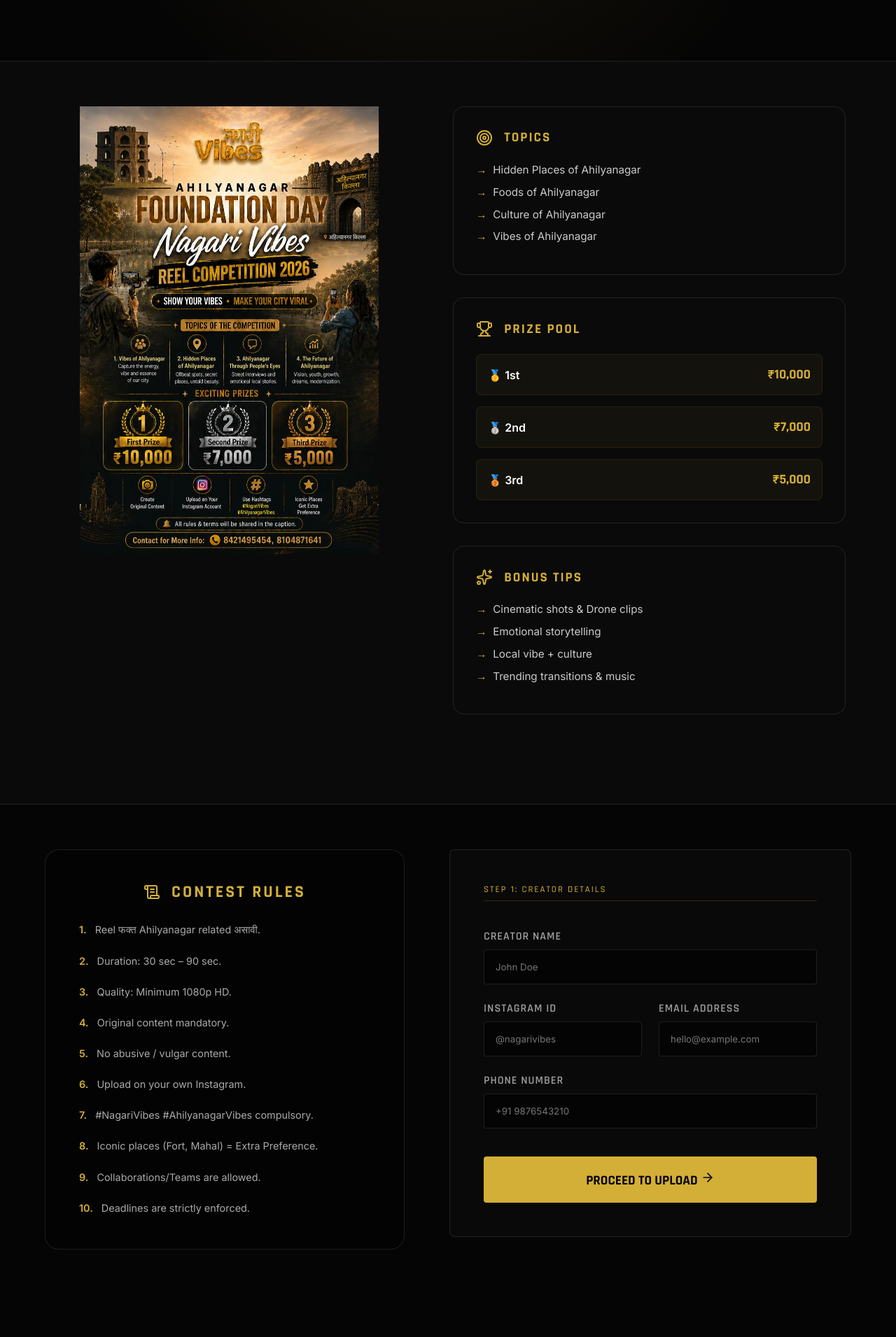
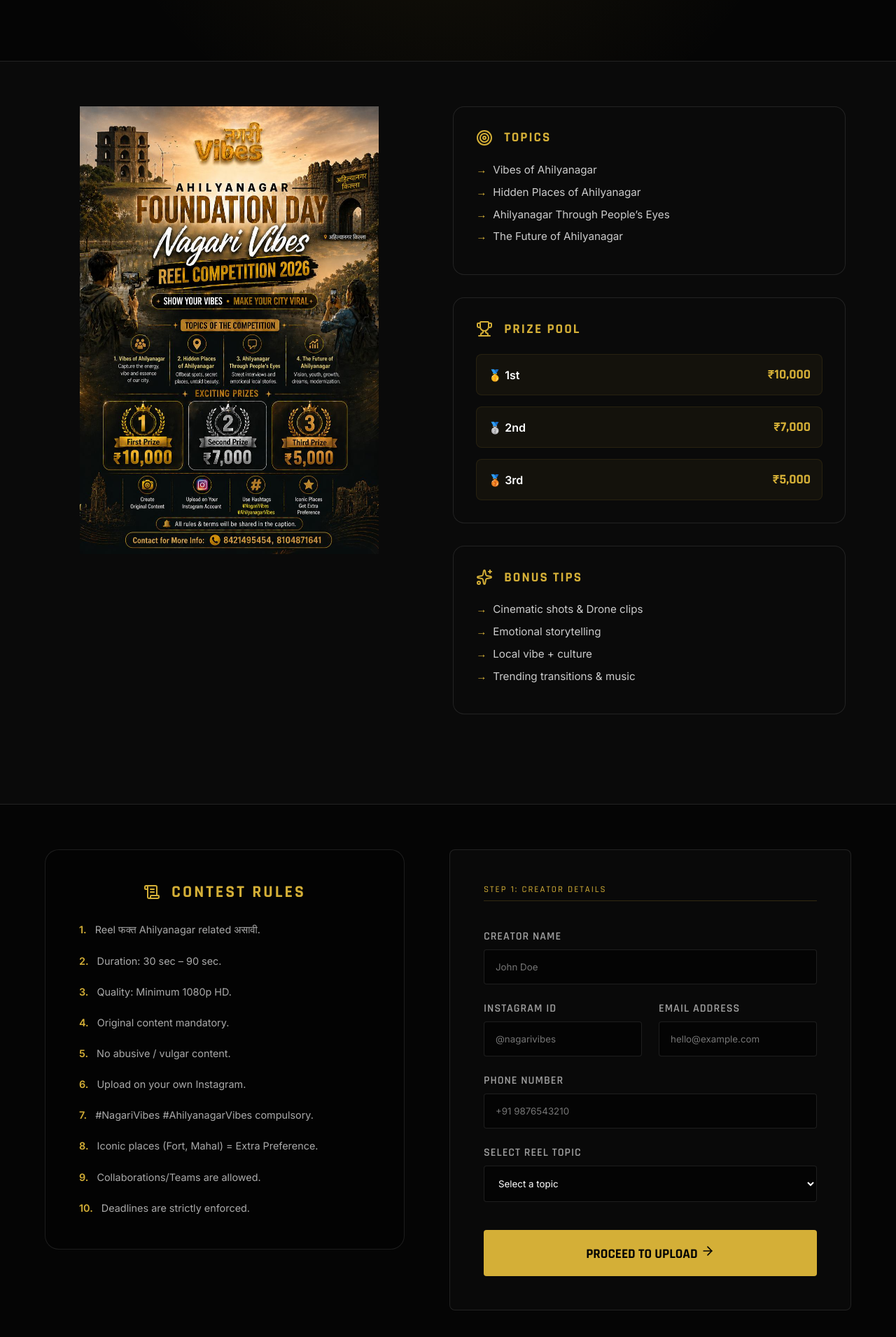
Before and after one commit to nagari-vibes/NagariVibes, a Next.js app: page /reels-competition in a window 1280 px wide. Shown: the part 297-2208 px from the top of the page at 70% size. Built offline with nearby package versions, Linux system fonts and the light colour scheme; a web font is replaced by a local one.

Commit message:
Feature: Add topic dropdown to Reels Competition upload form and display selected topic in Admin panel

```diff
--- a/src/app/admin/page.tsx
+++ b/src/app/admin/page.tsx
@@ -19,6 +19,7 @@ interface CompetitionEntry {
   handle: string;
   email: string;
   phone?: string;
+  topic?: string;
   videoUrl: string;
   createdAt: string;
 }
@@ -220,6 +221,7 @@ export default function AdminDashboard() {
                     <th>Date</th>
                     <th>Creator Name</th>
                     <th>IG Handle</th>
+                    <th>Topic</th>
                     <th>Email / Phone</th>
                     <th>Video File</th>
                     <th>Actions</th>
@@ -228,7 +230,7 @@ export default function AdminDashboard() {
                 <tbody>
                   {entries.length === 0 ? (
                     <tr>
-                      <td colSpan={7} style={{ textAlign: 'center', padding: '2rem' }}>No entries found.</td>
+                      <td colSpan={8} style={{ textAlign: 'center', padding: '2rem' }}>No entries found.</td>
                     </tr>
                   ) : (
                     entries.map(entry => (
@@ -237,6 +239,7 @@ export default function AdminDashboard() {
                         <td>{new Date(entry.createdAt).toLocaleDateString('en-US', { month: 'short', day: 'numeric', hour: '2-digit', minute: '2-digit' })}</td>
                         <td><strong>{entry.name}</strong></td>
                         <td><a href={`https://instagram.com/${entry.handle.replace('@', '')}`} target="_blank" rel="noreferrer" className={styles.tableLink}>{entry.handle}</a></td>
+                        <td style={{ color: 'var(--primary)', fontWeight: 'bold' }}>{entry.topic || 'N/A'}</td>
                         <td>
                           <a href={`mailto:${entry.email}`} className={styles.tableLink} style={{display: 'block'}}>{entry.email}</a>
                           {entry.phone && <span className="mono" style={{fontSize: '0.8rem', color: '#aaa'}}>{entry.phone}</span>}
--- a/src/app/reels-competition/Competition.module.css
+++ b/src/app/reels-competition/Competition.module.css
@@ -179,6 +179,27 @@
 .inputGroup input:focus {
   outline: none;
   border-color: var(--primary);
+}
+
+.selectInput {
+  background: rgba(0, 0, 0, 0.5);
+  border: 1px solid var(--glass-border);
+  padding: 1rem;
+  border-radius: 4px;
+  color: var(--foreground);
+  font-family: var(--font-inter), sans-serif;
+  transition: border-color 0.3s ease;
+  cursor: pointer;
+}
+
+.selectInput:focus {
+  outline: none;
+  border-color: var(--primary);
+}
+
+.selectInput option {
+  background: #0a0a0a;
+  color: var(--foreground);
 }
 
 .uploadGroup {
--- a/src/app/reels-competition/page.tsx
+++ b/src/app/reels-competition/page.tsx
@@ -8,7 +8,7 @@ import styles from './Competition.module.css';
 
 export default function ReelsCompetition() {
   const [step, setStep] = useState<'info' | 'upload' | 'success'>('info');
-  const [formData, setFormData] = useState({ name: '', handle: '', email: '', phone: '' });
+  const [formData, setFormData] = useState({ name: '', handle: '', email: '', phone: '', topic: '' });
   const [file, setFile] = useState<File | null>(null);
   const [isUploading, setIsUploading] = useState(false);
   const [progress, setProgress] = useState(0);
@@ -135,10 +135,10 @@ export default function ReelsCompetition() {
                     <h3>TOPICS</h3>
                   </div>
                   <ul className={styles.topicList}>
+                    <li>Vibes of Ahilyanagar</li>
                     <li>Hidden Places of Ahilyanagar</li>
-                    <li>Foods of Ahilyanagar</li>
-                    <li>Culture of Ahilyanagar</li>
-                    <li>Vibes of Ahilyanagar</li>
+                    <li>Ahilyanagar Through People’s Eyes</li>
+                    <li>The Future of Ahilyanagar</li>
                   </ul>
                 </div>
 
@@ -224,6 +224,16 @@ export default function ReelsCompetition() {
                   <label>Phone Number</label>
                   <input required type="tel" placeholder="+91 9876543210" value={formData.phone} onChange={e => setFormData({...formData, phone: e.target.value})} />
                 </div>
+                <div className={styles.inputGroup}>
+                  <label>Select Reel Topic</label>
+                  <select required value={formData.topic} onChange={e => setFormData({...formData, topic: e.target.value})} className={styles.selectInput}>
+                    <option value="" disabled>Select a topic</option>
+                    <option value="Vibes of Ahilyanagar">Vibes of Ahilyanagar</option>
+                    <option value="Hidden Places of Ahilyanagar">Hidden Places of Ahilyanagar</option>
+                    <option value="Ahilyanagar Through People’s Eyes">Ahilyanagar Through People’s Eyes</option>
+                    <option value="The Future of Ahilyanagar">The Future of Ahilyanagar</option>
+                  </select>
+                </div>
                 <button type="submit" className={styles.submitBtn}>
                   PROCEED TO UPLOAD <ArrowRight size={20} />
                 </button>
```
